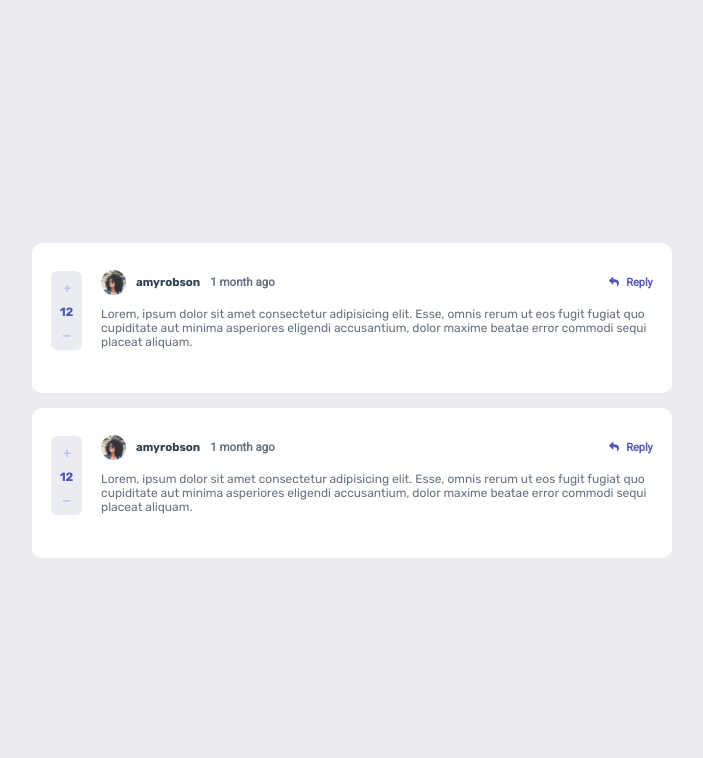
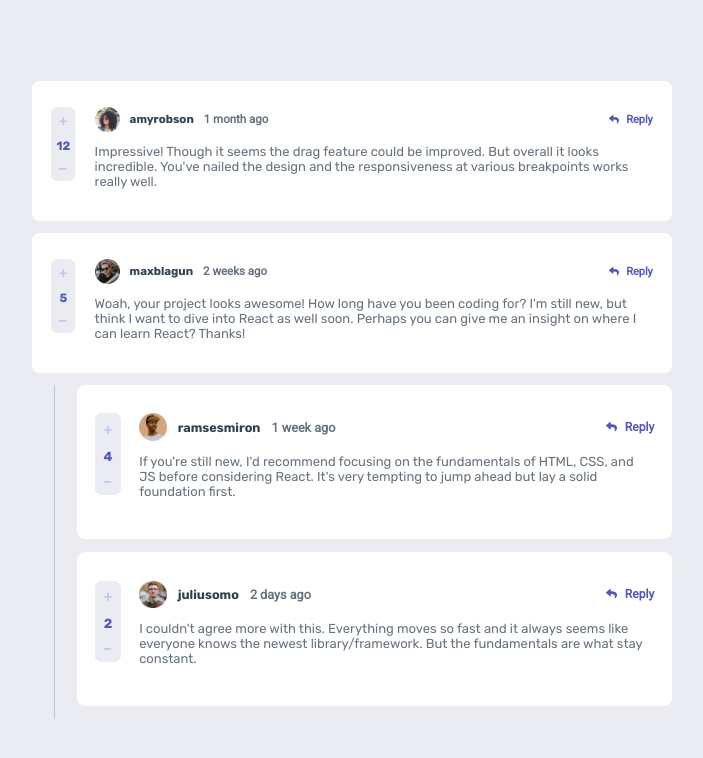
Before and after one commit to abhi-j0407/interactive-comments, a React (Create React App) app: page / in a window 1280 px wide. Shown: the top 758 px of the page, without its empty margins (288-991 px from the left). Built offline with nearby package versions, Linux system fonts and the light colour scheme.

Commit message:
Comment section with replies created

```diff
--- a/src/App.css
+++ b/src/App.css
@@ -7,7 +7,6 @@
     font-family: 'Rubik', sans-serif;
     display: flex;
     flex-direction: column;
-    row-gap: 1.5em;
     justify-content: center;
     align-items: center;
     font-size: 62.5%;
--- a/src/App.js
+++ b/src/App.js
@@ -1,12 +1,22 @@
 import './App.css'
-import Comment from './components/comment'
+import commentData from './data.json'
+// import Comment from './components/Comment'
+import CommentWithReplies from './components/CommentWithReplies';
+
 
 function App() {
+  console.log(commentData)
   return (
     <div className="App">
       <div className="main-container">
-        <Comment />
-        <Comment />
+        {
+          commentData.comments.map((comment) => {
+            return (
+              <CommentWithReplies mainComment={comment} replies={comment.replies} key={ comment.id }/>
+            )
+
+          })
+        }
       </div>
     </div>
   );
--- /dev/null
+++ b/src/components/CommentWithReplies.js
@@ -0,0 +1,24 @@
+import './comment.css'
+import Comment from "./Comment"
+
+const CommentWithReplies = ({ mainComment, replies }) => {
+    return (
+    <div className="comment-with-replies">
+            <Comment mainComment={mainComment} />
+            <div className="reply-section">
+                {
+                replies.map((reply) => {
+                    return (
+                        <div className='reply'>
+                            <span className="vertical-line"></span>
+                            <Comment mainComment={reply} key={ reply.id }/>
+                        </div>
+                    )
+                    })
+                }
+            </div>
+    </div>
+  )
+}
+
+export default CommentWithReplies
--- a/src/components/comment.css
+++ b/src/components/comment.css
@@ -1,7 +1,13 @@
 .comment-container {
-    border-radius: 1em;
-    width: 50%;
-    height: 15em;
+    display: flex;
+    justify-content: center;
+    margin-bottom: 1.2em;
+}
+
+.main-comment {
+    border-radius: 0.75em;
+    width: 100%;
+    height: 14em;
     display: flex;
     background-color: hsl(0, 0%, 100%);
     align-items: center;
@@ -13,7 +19,7 @@
     display: flex;
     flex-direction: column;
     background-color: hsl(223, 19%, 93%);
-    width: 5%;
+    width: 2.5em;
     height: 53%;
     justify-content: center;
     align-items: center;
@@ -89,7 +95,24 @@
 }
 
 .comment-content {
-    font-size: 1.2em;
+    font-size: 13px;
     margin-right: 0.5em;
     color: hsl(211, 10%, 45%);
 }
+
+.comment-with-replies {
+    display: flex;
+    flex-direction: column;
+    width: 50%;
+}
+
+.reply {
+    display: flex;
+    column-gap: 1em;
+}
+
+.vertical-line {
+    border-right: 1px solid hsla(211, 10%, 45%, 0.3);
+    padding-left: 2em;
+    margin-right: 1em;
+}
--- a/src/components/comment.js
+++ b/src/components/comment.js
@@ -1,20 +1,21 @@
-import './comment.css'
 
 
-import Tracker from './tracker'
+import Tracker from './Tracker'
 
-const comment = () => {
+const Comment = ({mainComment}) => {
+
+    console.log(mainComment)
 
     return (
-
         <div className="comment-container">
-            <Tracker />
+            <div className="main-comment">
+                <Tracker score={mainComment.score} />
                 <div className="comment-body">
                     <div className="comment-header">
                         <div className="header-left">
-                        <img src="../images/avatars/image-amyrobson.png" alt="amyrobson" className='avatar' />
-                        <h4 className="name">amyrobson</h4>
-                        <h5 className='timestamp'>1 month ago</h5>
+                            <img src={mainComment.user.image.png} alt="user-img" className='avatar' />
+                            <h4 className="name">{mainComment.user.username}</h4>
+                            <h5 className='timestamp'>{mainComment.createdAt}</h5>
                         </div>
                         <div className="header-right">
                             <img src="../images/icon-reply.svg" alt="" className='reply-icon' />
@@ -22,13 +23,12 @@ const comment = () => {
                         </div>
                     </div>
                     <div className="comment-content">
-                    Lorem, ipsum dolor sit amet consectetur adipisicing elit. Esse, omnis rerum ut eos fugit fugiat quo
-                    cupiditate aut minima asperiores eligendi accusantium, dolor maxime beatae error commodi sequi placeat
-                    aliquam.
+                        {mainComment.content}
+                    </div>
                 </div>
             </div>
         </div>
   )
 }
 
-export default comment
+export default Comment
--- a/src/components/tracker.js
+++ b/src/components/tracker.js
@@ -1,11 +1,11 @@
-const tracker = () => {
+const Tracker = ({score}) => {
   return (
     <div className="tracker">
       <img src="../images/icon-plus.svg" alt="increment-track" className="tracker-icon" />
-      <h5 className="likes">12</h5>
+      <h5 className="likes">{score}</h5>
       <img src="../images/icon-minus.svg" alt="decrement-tracker" className="tracker-icon"/>
     </div>
   )
 }
 
-export default tracker
+export default Tracker
```
Also changed, not shown: src/data.json (renamed from data.json). Lines whose indentation alone changed are shown as unchanged.
